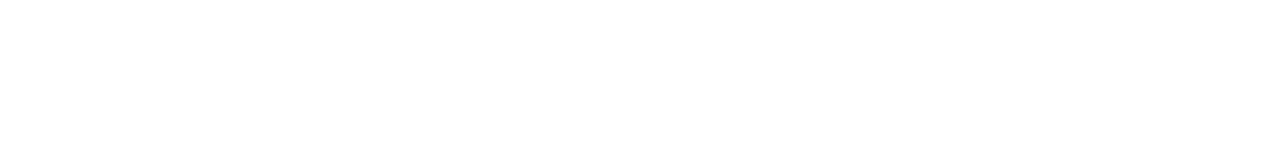
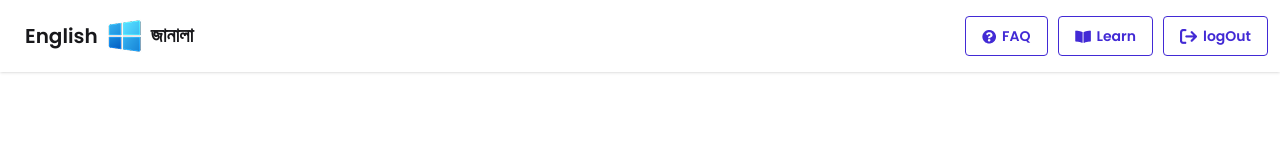
Before and after one commit to wasifhasancse/english-janala-dynamic-website, a plain HTML site: page index.html in a window 1280 px wide. Drawn offline with nearby package versions, Linux system fonts and the light colour scheme.

Commit message:
develop navigation section

```diff
--- a/index.html
+++ b/index.html
@@ -1,15 +1,63 @@
 <!DOCTYPE html>
 <html lang="en">
+
 <head>
   <meta charset="UTF-8">
   <meta name="viewport" content="width=device-width, initial-scale=1.0">
+  <!-- google fonts -->
+  <link rel="preconnect" href="https://fonts.googleapis.com">
+  <link rel="preconnect" href="https://fonts.gstatic.com" crossorigin>
+  <link
+    href="https://fonts.googleapis.com/css2?family=Hind+Siliguri:wght@300;400;500;600;700&family=Poppins:ital,wght@0,100;0,200;0,300;0,400;0,500;0,600;0,700;0,800;0,900;1,100;1,200;1,300;1,400;1,500;1,600;1,700;1,800;1,900&display=swap"
+    rel="stylesheet">
+
   <title>English Janala</title>
   <link rel="shortcut icon" href="./assets/logo.png" type="image/x-icon">
+  <!-- css link  -->
+  <link rel="stylesheet" href="./style/style.css">
   <!-- daisyUi and Tailwindcss -->
   <link href="https://cdn.jsdelivr.net/npm/daisyui@5" rel="stylesheet" type="text/css" />
   <script src="https://cdn.jsdelivr.net/npm/@tailwindcss/browser@4"></script>
 </head>
+
 <body>
+  <!-- header section start -->
+  <header>
+    <nav>
+      <div class="navbar bg-base-100 shadow-sm">
+        <div class="navbar-start">
+          <div class="dropdown">
+            <div tabindex="0" role="button" class="btn btn-ghost lg:hidden">
+              <svg xmlns="http://www.w3.org/2000/svg" class="h-5 w-5" fill="none" viewBox="0 0 24 24"
+                stroke="currentColor">
+                <path stroke-linecap="round" stroke-linejoin="round" stroke-width="2" d="M4 6h16M4 12h8m-8 6h16" />
+              </svg>
+            </div>
+            <ul tabindex="-1" class="menu menu-sm dropdown-content bg-base-100 rounded-box z-1 mt-3 w-52 p-2 shadow">
+              <li><button><img src="./assets/fa-circle-question.png" alt="fa-circle-question">FAQ</button></li>
+              <li><button><img src="./assets/fa-book-open.png" alt="fa-book-open">Learn</button></li>
+              <li><button><img src="./assets/fa-arrow-right-from-bracket.png" alt="logOut">logOut</button></li>
+            </ul>
+          </div>
+          <a class="btn btn-ghost text-xl font-semibold">English <img src="./assets/logo.png" alt="logo"> <span
+              class="font-bangla">জানালা</span></a>
+        </div>
+        <div class="navbar-end hidden lg:flex">
+          <ul class="menu menu-horizontal px-1 gap-2.5">
+            <li><button class="btn btn-outline btn-primary group"><img class="group-hover:invert"
+                  src="./assets/fa-circle-question.png" alt="fa-circle-question">FAQ</button></li>
+            <li><button class="btn btn-outline btn-primary group"><img class="group-hover:invert"
+                  src="./assets/fa-book-open.png" alt="fa-book-open">Learn</button></li>
+            <li><button class="btn btn-outline btn-primary group"><img class="group-hover:invert"
+                  src="./assets/fa-arrow-right-from-bracket.png" alt="logOut">logOut</button></li>
+          </ul>
+        </div>
+
+      </div>
+    </nav>
+  </header>
+  <!-- header section end -->
 
 </body>
+
 </html>
--- /dev/null
+++ b/style/style.css
@@ -0,0 +1,8 @@
+@import 'tailwindcss';
+*{
+  font-family: "Poppins", sans-serif;
+}
+
+.font-bangla{
+   font-family: "Hind Siliguri", sans-serif;
+}
```
